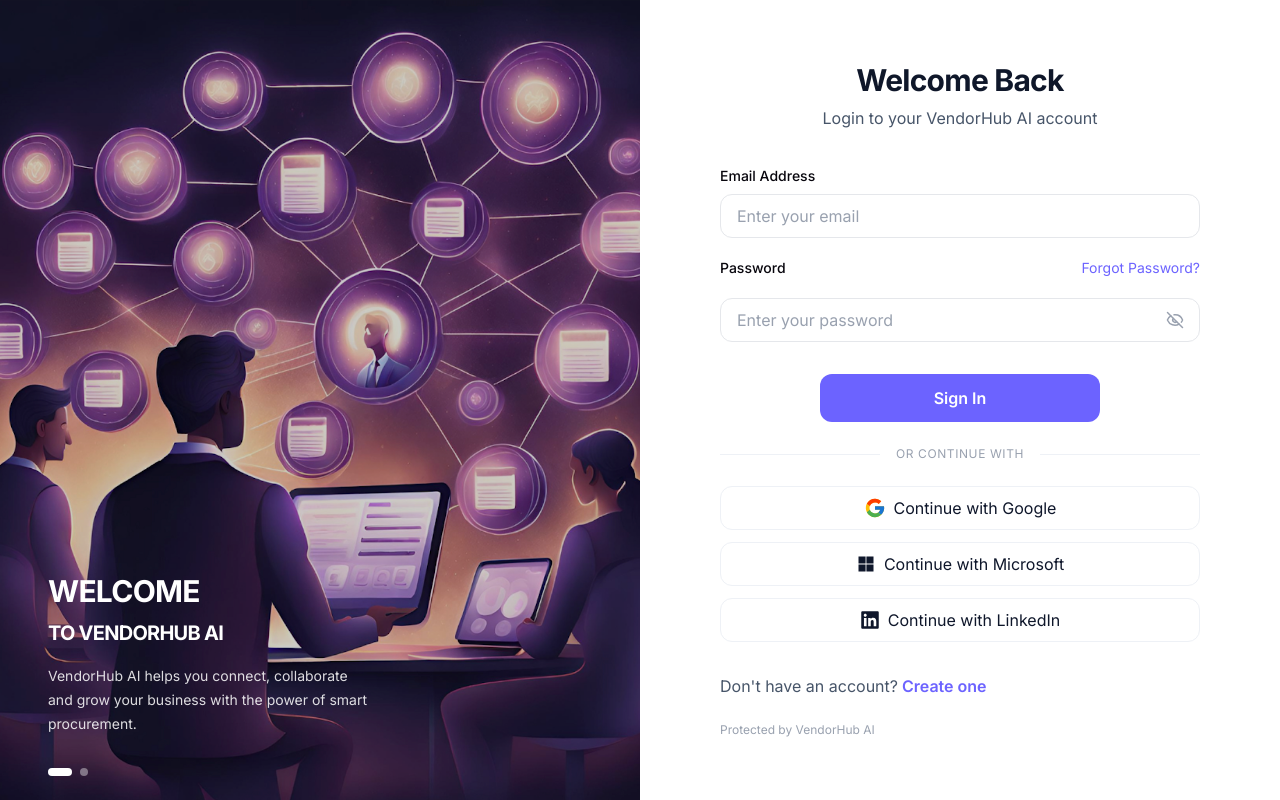
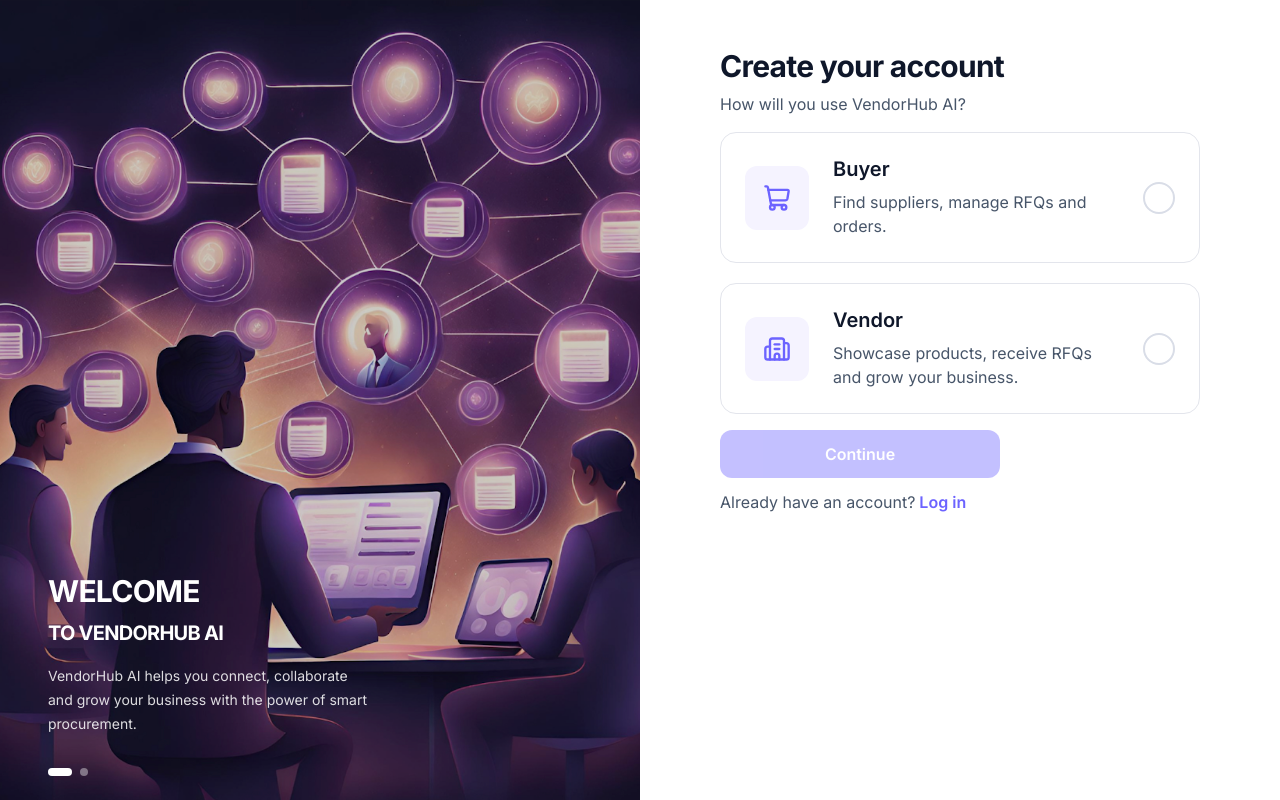
Before and after one commit to SohaibAhmadUsmani/Vendorhub-AI-, a React (Vite) app in the folder frontend/: page /verify-email in a window 1280 px wide. Before the commit this address led to /login. Built offline with nearby package versions, Linux system fonts and the light colour scheme; no server answers.

Commit message:
fix: complete email verification flow

```diff
--- a/frontend/src/App.jsx
+++ b/frontend/src/App.jsx
@@ -43,6 +43,7 @@
         ========================================================= */}
 
         <Route path="/signup" element={<Signup />} />
+        <Route path="/verify-email" element={<Signup />} />
 
         <Route path="/login" element={<Login />} />
 
--- a/frontend/src/pages/auth/Signup.jsx
+++ b/frontend/src/pages/auth/Signup.jsx
@@ -8,8 +8,7 @@
 import PasswordInput from "../../components/auth/PasswordInput";
 import { signup } from "../../services/authService";
 import { useAuthForm } from "../hooks/useAuthForm";
-import { LeftPanel } from "../../components/auth/LeftPanel";
-import { useEmailVerification } from "../hooks/useEmailVerification";
+import { LeftPanel, Dots } from "../../components/auth/LeftPanel";import { useEmailVerification } from "../hooks/useEmailVerification";
 
 const SIGNUP_FIELDS = ["fullname", "email", "password", "confirmPassword"];
 
```
